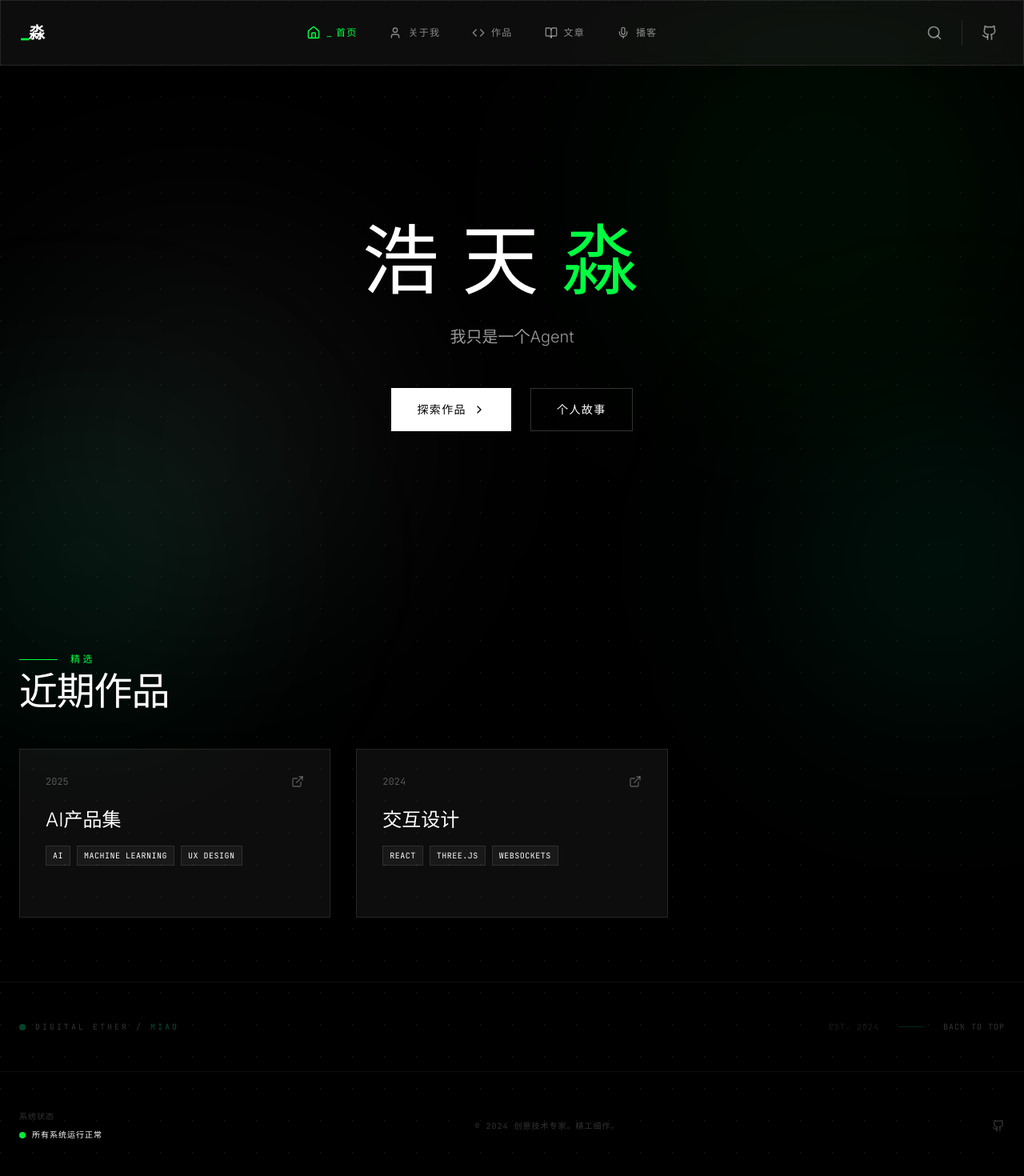
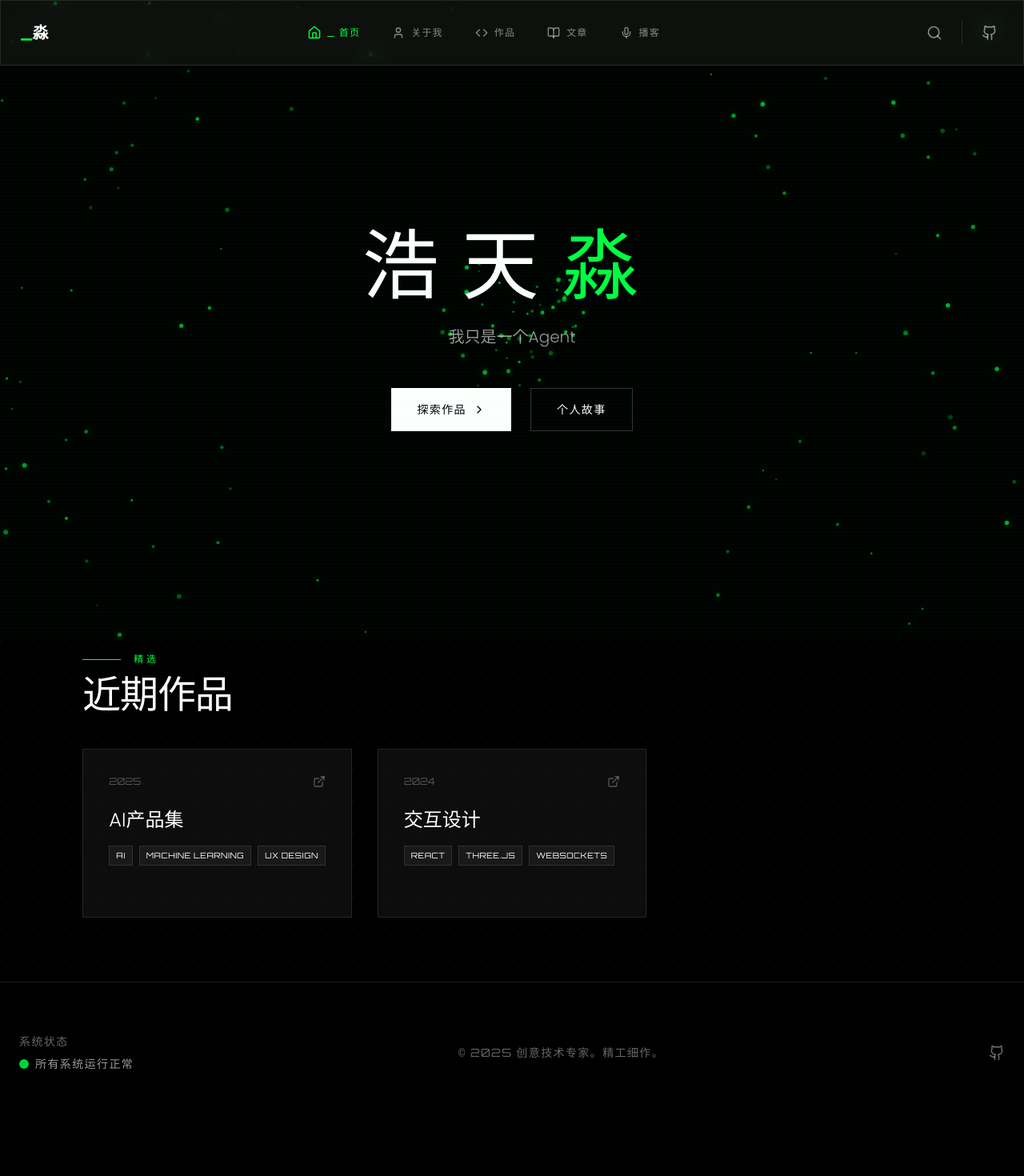
Before and after one commit to haotianmiao0829/-, a React (Vite) app: page / in a window 1280 px wide. Shown: the top 1470 px of the page at 80% size. After the commit the page ends 1404 px from the top, so only its background shows below. Built offline with nearby package versions, Linux system fonts and the light colour scheme.

Commit message:
更新网站：优化字体、粒子系统、搜索动画和Footer

```diff
--- a/src/App.tsx
+++ b/src/App.tsx
@@ -293,6 +293,7 @@ const SectionHeader = ({ title, subtitle }: { title: string; subtitle?: string }
         animate={{ opacity: 1, y: 0 }}
         transition={{ delay: 0.1 }}
         className="text-4xl md:text-5xl font-light tracking-tight"
+        style={{ fontFamily: 'Noto Sans SC, Poppins, sans-serif' }}
       >
         {subtitle}
       </motion.h2>
@@ -310,7 +311,7 @@ const HomeView = ({ setPage }: { setPage: (p: Page) => void }) => (
         animate={{ opacity: 1, y: 0 }}
         transition={{ duration: 0.8 }}
       >
-        <h1 className="text-6xl md:text-8xl font-light tracking-[0.3em] mb-8 leading-none">
+        <h1 className="text-6xl md:text-8xl font-light tracking-[0.3em] mb-8 leading-none" style={{ fontFamily: 'Noto Sans SC, Poppins, sans-serif' }}>
           浩天<span className="text-accent">淼</span>
         </h1>
         <p className="max-w-xl text-white/60 text-lg md:text-xl font-light leading-relaxed mb-12">
@@ -955,18 +956,152 @@ const PodcastsView = () => {
 
 // --- Main App ---
 
+// --- Particle System Component ---
+const ParticleBackground = () => {
+  const canvasRef = useRef<HTMLCanvasElement>(null);
+  const mouseRef = useRef({ x: 0.5, y: 0.5 });
+  const particlesRef = useRef<any[]>([]);
+  const animationRef = useRef<number>();
+
+  useEffect(() => {
+    const canvas = canvasRef.current;
+    if (!canvas) return;
+
+    const ctx = canvas.getContext('2d');
+    if (!ctx) return;
+
+    // Set canvas size
+    const resize = () => {
+      canvas.width = window.innerWidth;
+      canvas.height = window.innerHeight;
+    };
+    resize();
+    window.addEventListener('resize', resize);
+
+    // Create particles
+    const particleCount = 150;
+    particlesRef.current = [];
+    for (let i = 0; i < particleCount; i++) {
+      particlesRef.current.push({
+        x: Math.random() * canvas.width,
+        y: Math.random() * canvas.height,
+        vx: (Math.random() - 0.5) * 0.5,
+        vy: (Math.random() - 0.5) * 0.5,
+        size: Math.random() * 2 + 1,
+        opacity: Math.random() * 0.5 + 0.2,
+        originalX: 0,
+        originalY: 0,
+      });
+      particlesRef.current[i].originalX = particlesRef.current[i].x;
+      particlesRef.current[i].originalY = particlesRef.current[i].y;
+    }
+
+    // Mouse move handler
+    const handleMouseMove = (e: MouseEvent) => {
+      mouseRef.current = {
+        x: e.clientX / canvas.width,
+        y: e.clientY / canvas.height
+      };
+    };
+    window.addEventListener('mousemove', handleMouseMove);
+
+    // Animation loop
+    const animate = () => {
+      ctx.fillStyle = 'rgba(0, 0, 0, 1)';
+      ctx.fillRect(0, 0, canvas.width, canvas.height);
+
+      const mouseX = mouseRef.current.x * canvas.width;
+      const mouseY = mouseRef.current.y * canvas.height;
+
+      particlesRef.current.forEach((p, i) => {
+        // Mouse attraction - stronger
+        const dx = mouseX - p.x;
+        const dy = mouseY - p.y;
+        const distance = Math.sqrt(dx * dx + dy * dy);
+        const maxDistance = 350;
+
+        if (distance < maxDistance) {
+          const force = (maxDistance - distance) / maxDistance;
+          p.x += dx * force * 0.04;
+          p.y += dy * force * 0.04;
+        }
+
+        // Return to original position
+        p.x += (p.originalX - p.x) * 0.01;
+        p.y += (p.originalY - p.y) * 0.01;
+
+        // Natural movement
+        p.x += p.vx;
+        p.y += p.vy;
+
+        // Draw particle
+        ctx.beginPath();
+        ctx.arc(p.x, p.y, p.size, 0, Math.PI * 2);
+        ctx.fillStyle = `rgba(0, 255, 65, ${p.opacity})`;
+        ctx.fill();
+
+        // Glow effect
+        ctx.shadowBlur = 10;
+        ctx.shadowColor = 'rgba(0, 255, 65, 0.5)';
+      });
+
+      // Particles will still be attracted to mouse position, no visible light dot
+
+      animationRef.current = requestAnimationFrame(animate);
+    };
+
+    animate();
+
+    return () => {
+      window.removeEventListener('resize', resize);
+      window.removeEventListener('mousemove', handleMouseMove);
+      if (animationRef.current) {
+        cancelAnimationFrame(animationRef.current);
+      }
+    };
+  }, []);
+
+  return (
+    <canvas
+      ref={canvasRef}
+      className="fixed inset-0 pointer-events-none z-0"
+      style={{ background: 'transparent' }}
+    />
+  );
+};
+
 export default function App() {
   const [currentPage, setCurrentPage] = useState<Page>('home');
   const [currentArticleId, setCurrentArticleId] = useState<string | null>(null);
   const [isSearchOpen, setIsSearchOpen] = useState(false);
   const [searchQuery, setSearchQuery] = useState("");
   const [isPageTransitioning, setIsPageTransitioning] = useState(false);
+  const [isSearchClickAnimation, setIsSearchClickAnimation] = useState(false);
+  const [pendingNavigation, setPendingNavigation] = useState<{ type: string; id?: string; page?: Page } | null>(null);
 
   useEffect(() => {
     setIsPageTransitioning(true);
     const timer = setTimeout(() => setIsPageTransitioning(false), 800);
     return () => clearTimeout(timer);
   }, [currentPage]);
+
+  useEffect(() => {
+    if (isSearchClickAnimation && pendingNavigation) {
+      const timer = setTimeout(() => {
+        if (pendingNavigation.type === '文章' && pendingNavigation.id) {
+          setCurrentArticleId(pendingNavigation.id);
+          setCurrentPage('article-detail');
+        } else if (pendingNavigation.page) {
+          setCurrentPage(pendingNavigation.page);
+        }
+        setIsSearchClickAnimation(false);
+        setPendingNavigation(null);
+      }, 1200);
+      return () => clearTimeout(timer);
+    }
+  }, [isSearchClickAnimation, pendingNavigation]);
+
+
 
   const allContent = [
     ...PROJECTS.map(p => ({ ...p, type: '项目', page: 'projects' as Page })),
@@ -1017,14 +1152,50 @@ export default function App() {
   };
 
   return (
-    <div className="min-h-screen relative overflow-x-hidden tech-grid">
-      {/* Background Elements */}
+    <div className="min-h-screen relative overflow-x-hidden tech-grid flex flex-col">
+      {/* Scanline Effect */}
+      <div className="fixed inset-0 pointer-events-none scanlines z-10" />
+
+      {/* Canvas Particle Background */}
+      <ParticleBackground />
+
+      {/* Background Elements - Very Subtle */}
       <div className="fixed inset-0 pointer-events-none">
-        <div className="absolute top-0 right-0 w-[500px] h-[500px] bg-accent/5 blur-[120px] rounded-full" />
-        <div className="absolute bottom-0 left-0 w-[500px] h-[500px] bg-white/5 blur-[120px] rounded-full" />
-        {/* Subtle Green Corner Glows */}
-        <div className="absolute -bottom-24 -left-24 w-[400px] h-[400px] bg-emerald-500/10 blur-[120px] rounded-full" />
-        <div className="absolute -bottom-24 -right-24 w-[400px] h-[400px] bg-emerald-500/10 blur-[120px] rounded-full" />
+        {/* Main Green Glows - Very faint */}
+        <motion.div
+          animate={{
+            scale: [1, 1.2, 1],
+            opacity: [0.08, 0.15, 0.08]
+          }}
+          transition={{ duration: 8, repeat: Infinity, ease: "easeInOut" }}
+          className="absolute top-0 right-0 w-[500px] h-[500px] bg-accent/3 blur-[120px] rounded-full"
+        />
+        <motion.div
+          animate={{
+            scale: [1, 1.15, 1],
+            opacity: [0.06, 0.12, 0.06]
+          }}
+          transition={{ duration: 10, repeat: Infinity, ease: "easeInOut", delay: 1 }}
+          className="absolute bottom-0 left-0 w-[500px] h-[500px] bg-accent/2 blur-[120px] rounded-full"
+        />
+
+        {/* Subtle Green Corner Glows - Extra faint */}
+        <motion.div
+          animate={{
+            scale: [1, 1.3, 1],
+            opacity: [0.03, 0.08, 0.03]
+          }}
+          transition={{ duration: 12, repeat: Infinity, ease: "easeInOut", delay: 2 }}
+          className="absolute -bottom-24 -left-24 w-[400px] h-[400px] bg-emerald-500/5 blur-[120px] rounded-full"
+        />
+        <motion.div
+          animate={{
+            scale: [1, 1.25, 1],
+            opacity: [0.03, 0.07, 0.03]
+          }}
+          transition={{ duration: 14, repeat: Infinity, ease: "easeInOut", delay: 3 }}
+          className="absolute -bottom-24 -right-24 w-[400px] h-[400px] bg-emerald-500/5 blur-[120px] rounded-full"
+        />
       </div>
 
       {/* Navigation */}
@@ -1084,7 +1255,7 @@ export default function App() {
       </div>
 
       {/* Main Content */}
-      <main className="max-w-7xl mx-auto px-6 pt-32 pb-20">
+      <main className="max-w-7xl mx-auto px-6 pt-32 pb-20 flex-grow">
         <AnimatePresence mode="wait">
           <motion.div
             key={currentArticleId || currentPage}
@@ -1101,23 +1272,6 @@ export default function App() {
           </motion.div>
         </AnimatePresence>
       </main>
-
-      {/* Subtle Footer Accent */}
-      <footer className="max-w-7xl mx-auto px-6 py-12 border-t border-white/5">
-        <div className="flex justify-between items-center">
-          <div className="flex items-center gap-3">
-            <div className="w-2 h-2 rounded-full bg-emerald-500/40 animate-pulse" />
-            <p className="text-[10px] font-mono text-white/20 uppercase tracking-[0.3em]">
-              Digital Ether / <span className="text-emerald-500/40">Miao</span>
-            </p>
-          </div>
-          <div className="flex items-center gap-6">
-            <span className="text-[10px] font-mono text-white/10 uppercase tracking-widest">Est. 2024</span>
-            <div className="w-8 h-[1px] bg-emerald-500/20" />
-            <span className="text-[10px] font-mono text-white/20 uppercase tracking-widest hover:text-accent transition-colors cursor-pointer">Back to Top</span>
-          </div>
-        </div>
-      </footer>
 
       {/* Search Overlay */}
       <AnimatePresence>
@@ -1158,14 +1312,14 @@ export default function App() {
                         animate={{ opacity: 1, y: 0 }}
                         transition={{ delay: i * 0.05 }}
                         onClick={() => {
-                          if (item.type === '文章') {
-                            setCurrentArticleId(item.id);
-                            setCurrentPage('article-detail');
-                          } else {
-                            setCurrentPage(item.page);
-                          }
                           setIsSearchOpen(false);
                           setSearchQuery("");
+                          setPendingNavigation({
+                            type: item.type,
+                            id: item.id,
+                            page: item.page
+                          });
+                          setIsSearchClickAnimation(true);
                         }}
                         className="group p-6 border border-white/5 hover:border-accent/30 hover:bg-white/5 transition-all cursor-pointer"
                       >
@@ -1196,21 +1350,76 @@ export default function App() {
         )}
       </AnimatePresence>
 
+      {/* Search Click Animation Overlay */}
+      <AnimatePresence>
+        {isSearchClickAnimation && (
+          <motion.div
+            initial={{ opacity: 0 }}
+            animate={{ opacity: 1 }}
+            exit={{ opacity: 0 }}
+            className="fixed inset-0 z-[200] flex items-center justify-center bg-black"
+          >
+            {/* Center Glow Effect */}
+            <motion.div
+              initial={{ scale: 0, opacity: 0 }}
+              animate={{ scale: 15, opacity: [0, 0.8, 0] }}
+              transition={{ duration: 1.2, ease: "easeOut" }}
+              className="absolute w-32 h-32 rounded-full bg-accent/30"
+            />
+
+            {/* Welcome Back Text */}
+            <motion.div
+              initial={{ opacity: 0, y: 20 }}
+              animate={{ opacity: 1, y: 0 }}
+              transition={{ delay: 0.2 }}
+              className="text-center z-10"
+            >
+              <motion.div
+                initial={{ scale: 0.8 }}
+                animate={{ scale: [0.8, 1.1, 1] }}
+                transition={{ duration: 0.6, delay: 0.3 }}
+                className="text-4xl md:text-6xl font-light mb-4"
+                style={{ fontFamily: 'Noto Sans SC, Poppins, sans-serif' }}
+              >
+                <span className="text-white">欢迎</span>
+                <span className="text-accent">进入</span>
+              </motion.div>
+              <motion.div
+                initial={{ opacity: 0 }}
+                animate={{ opacity: 1 }}
+                transition={{ delay: 0.6 }}
+                className="font-mono text-xs text-white/30 uppercase tracking-[0.5em]"
+              >
+                正在加载...
+              </motion.div>
+            </motion.div>
+
+            {/* Progress Bar */}
+            <motion.div
+              initial={{ width: "0%" }}
+              animate={{ width: "100%" }}
+              transition={{ duration: 1, delay: 0.3, ease: "easeInOut" }}
+              className="absolute bottom-20 left-0 h-1 bg-accent shadow-[0_0_20px_rgba(0,255,65,0.5)]"
+            />
+          </motion.div>
+        )}
+      </AnimatePresence>
+
       {/* Footer */}
-      <footer className="border-t border-white/5 py-12">
+      <footer className="border-t border-white/10 py-16 bg-black/30">
         <div className="max-w-7xl mx-auto px-6 flex flex-col md:flex-row justify-between items-center gap-8">
           <div className="flex flex-col gap-2">
-            <span className="font-mono text-[10px] text-white/20 uppercase tracking-widest">系统状态</span>
+            <span className="font-mono text-sm text-white/40 uppercase tracking-widest">系统状态</span>
             <div className="flex items-center gap-2">
-              <div className="w-2 h-2 rounded-full bg-accent animate-pulse" />
-              <span className="font-mono text-[10px] uppercase tracking-widest">所有系统运行正常</span>
+              <div className="w-3 h-3 rounded-full bg-accent animate-pulse" />
+              <span className="font-mono text-sm text-white/60 uppercase tracking-widest">所有系统运行正常</span>
             </div>
           </div>
-          <div className="font-mono text-[10px] text-white/20 uppercase tracking-widest">
-            © 2024 创意技术专家。精工细作。
+          <div className="font-mono text-sm text-white/40 uppercase tracking-widest">
+            © 2025 创意技术专家。精工细作。
           </div>
           <div className="flex gap-6">
-            <Github size={16} className="text-white/20 hover:text-white cursor-pointer transition-colors" />
+            <Github size={20} className="text-white/40 hover:text-white cursor-pointer transition-colors" />
           </div>
         </div>
       </footer>
--- a/src/index.css
+++ b/src/index.css
@@ -1,9 +1,10 @@
-@import url('https://fonts.googleapis.com/css2?family=Inter:wght@300;400;500;600&family=JetBrains+Mono:wght@400;500&display=swap');
+@import url('https://fonts.googleapis.com/css2?family=Poppins:wght@300;400;500;600;700&family=Noto+Sans+SC:wght@300;400;500;600;700&family=Orbitron:wght@400;500;600;700;800;900&display=swap');
 @import "tailwindcss";
 
 @theme {
-  --font-sans: "Inter", ui-sans-serif, system-ui, sans-serif;
-  --font-mono: "JetBrains Mono", ui-monospace, SFMono-Regular, monospace;
+  --font-sans: "Poppins", "Noto Sans SC", ui-sans-serif, system-ui, sans-serif;
+  --font-display: "Orbitron", "Noto Sans SC", sans-serif;
+  --font-mono: "Orbitron", ui-monospace, monospace;
 
   --color-bg: #0a0a0a;
   --color-surface: #141414;
@@ -18,6 +19,11 @@
 
   /* 设定绝对的纯黑背景 */
   background-color: #000000;
+}
+
+/* 确保所有背景都是纯黑 */
+html, body, #root {
+  background-color: #000000 !important;
 }
 
 /* 定义光斑的运动轨迹 */
@@ -39,8 +45,38 @@
 }
 
 .tech-grid {
-  background-image: radial-gradient(circle at 1px 1px, rgba(255, 255, 255, 0.05) 1px, transparent 0);
-  background-size: 40px 40px;
+  background-image:
+    radial-gradient(circle at 1px 1px, rgba(255, 255, 255, 0.03) 1px, transparent 0),
+    radial-gradient(circle at 20px 20px, rgba(0, 255, 65, 0.08) 1px, transparent 0),
+    radial-gradient(circle at 10px 30px, rgba(0, 255, 65, 0.05) 1px, transparent 0);
+  background-size: 40px 40px, 80px 80px, 80px 80px;
+  background-position: 0 0, 0 0, 40px 40px;
+}
+
+@keyframes greenPulse {
+  0%, 100% { opacity: 0.3; transform: scale(1); }
+  50% { opacity: 0.8; transform: scale(1.1); }
+}
+
+@keyframes greenFloat {
+  0%, 100% { transform: translateY(0px) rotate(0deg); }
+  50% { transform: translateY(-20px) rotate(180deg); }
+}
+
+@keyframes scanline {
+  0% { background-position: 0% 0%; }
+  100% { background-position: 0% 100%; }
+}
+
+.scanlines {
+  background: linear-gradient(
+    to bottom,
+    rgba(0, 255, 65, 0.03) 0%,
+    transparent 50%,
+    rgba(0, 255, 65, 0.03) 100%
+  );
+  background-size: 100% 4px;
+  animation: scanline 8s linear infinite;
 }
 
 .glass {
```
Also changed, not shown: 1 other file (tests, documents, lock files or other folders).
